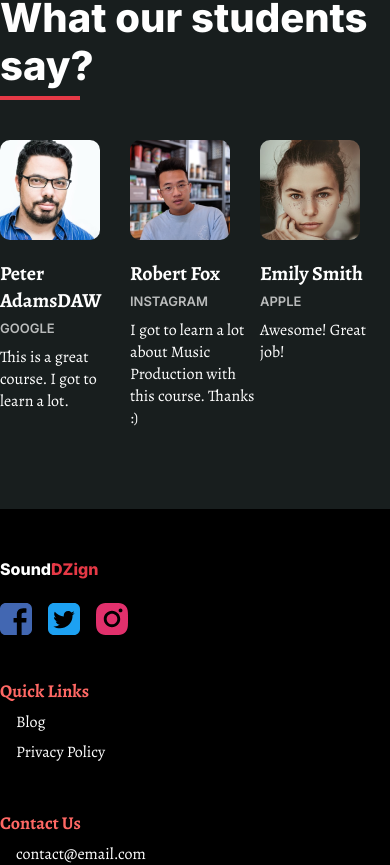
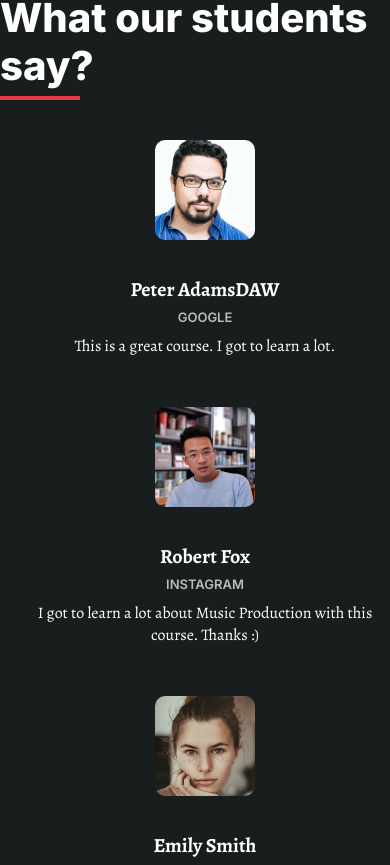
Before and after one commit to CSTKajesz/My_Reacts, a React (Vite) app in the folder Responsive-With-Figma/front-end/: page / in a window 390 px wide. Shown: the part 3564-4429 px from the top of the page. Built offline with nearby package versions, Linux system fonts and the light colour scheme.

Commit message:
Added responsive design to Testimonials page

```diff
--- a/Responsive-With-Figma/front-end/src/components/Testimonials/Testimonials.css
+++ b/Responsive-With-Figma/front-end/src/components/Testimonials/Testimonials.css
@@ -34,3 +34,34 @@
     line-height: 22px;
     margin-top: 4px;
 }
+
+/* Tablet version */
+
+@media (max-width: 1040px) {
+    #testimonials .content-container {
+        flex-direction: column;
+        gap: 50px;
+        margin-left: 20px;
+        margin-top: 50px;
+    }
+
+    #testimonials .testimonial {
+        display: flex;
+        gap: 28px;
+        width: 100%;
+    }
+}
+
+/* Smartphone version */
+
+@media (max-width: 720px) {
+    #testimonials .testimonial {
+        flex-direction: column;
+        align-items: center;
+        gap: 16px;
+    }
+
+    #testimonials .testimonial .reviewer-details {
+        text-align: center;
+    }
+}
```
